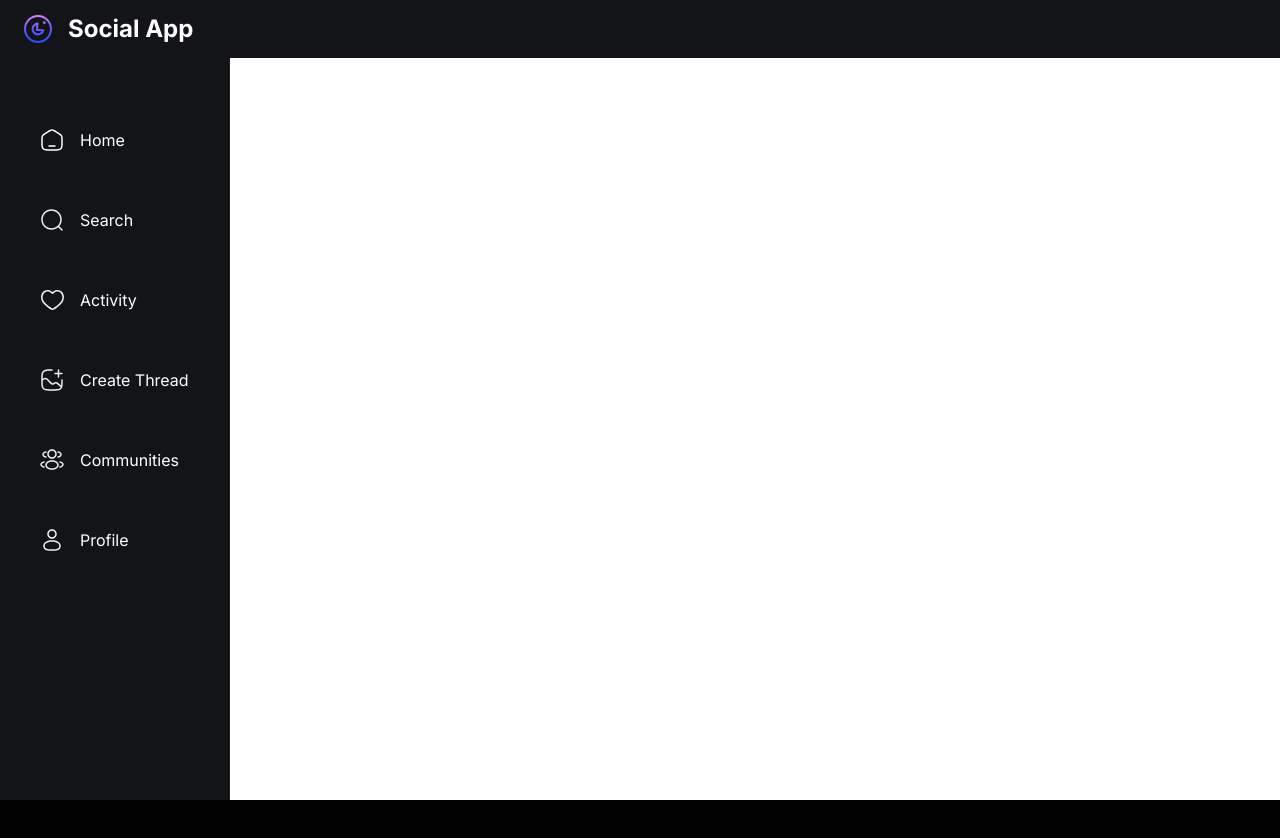
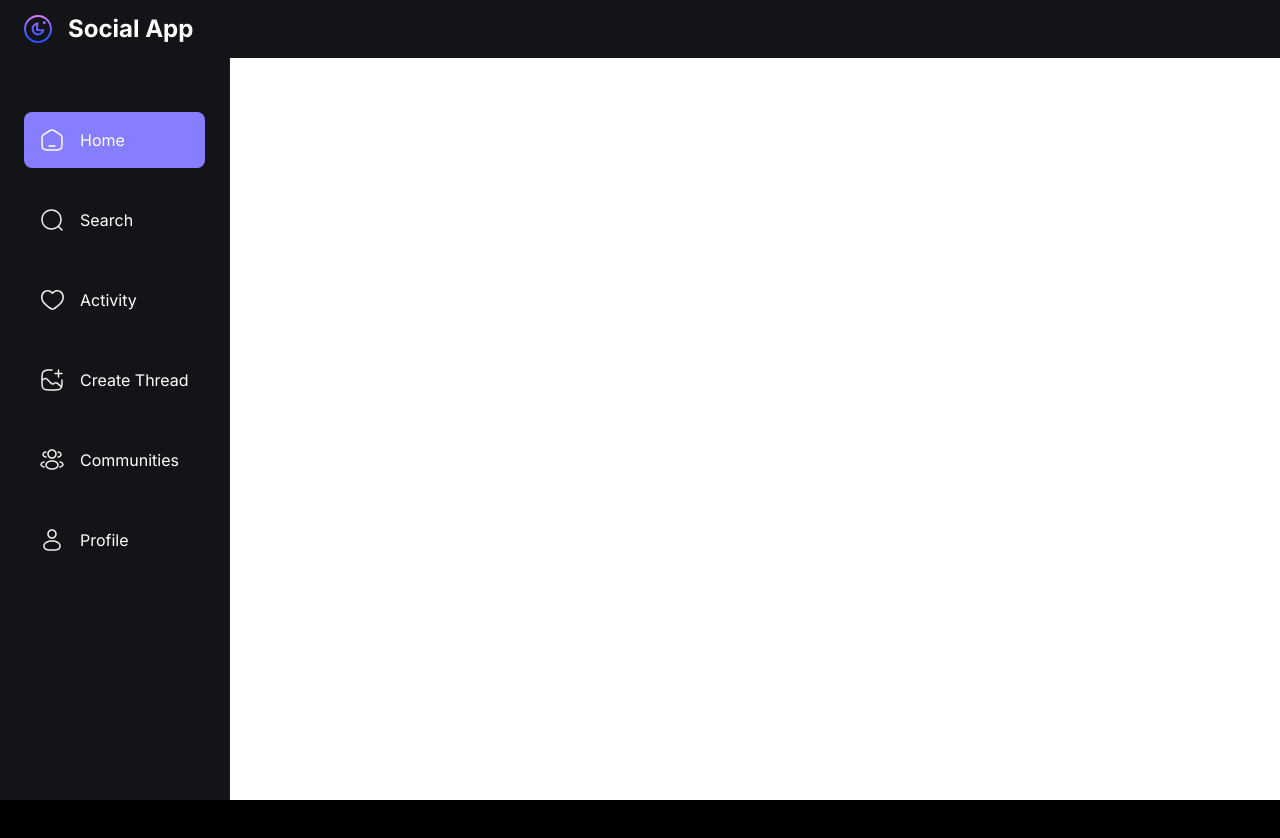
Before and after one commit to thought7878/social-app, a Next.js app: page / in a window 1280 px wide. Shown: the top 838 px of the page. Built offline with nearby package versions, Linux system fonts and the light colour scheme; no server answers.

Commit message:
feat(LeftSidebar): create active style

```diff
--- a/components/shared/LeftSidebar.tsx
+++ b/components/shared/LeftSidebar.tsx
@@ -1,18 +1,27 @@
+"use client";
+
 import React from "react";
 import { sidebarLinks } from "@/constants";
 import Link from "next/link";
 import Image from "next/image";
+import { usePathname, useRouter } from "next/navigation";
 
 const LeftSidebar = () => {
+	const router = useRouter();
+	const pathname = usePathname();
 	return (
 		<section className="custom-scrollbar leftsidebar">
 			<div className="flex w-full flex-1 flex-col gap-6 px-6">
 				{sidebarLinks.map((link) => {
+					const isActive =
+						pathname === link.route ||
+						(pathname.includes(link.route) && link.route.length > 1);
+
 					return (
 						<Link
 							href={link.route}
 							key={link.label}
-							className="leftsidebar_link"
+							className={`leftsidebar_link ${isActive && "bg-primary-500"}`}
 						>
 							<Image
 								src={link.imgURL}
```
